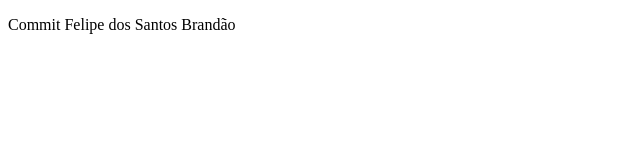
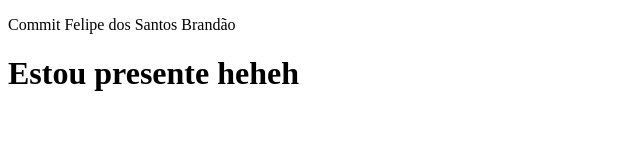
Before and after one commit to FelipeBrandao00/RepoAulaEng, a plain HTML site: page index.html in a window 1280 px wide. Shown: the whole page, without its empty margins (0-640 px from the left). Drawn offline with Linux system fonts and the light colour scheme.

Commit message:
Editando...

```diff
--- a/index.html
+++ b/index.html
@@ -8,5 +8,6 @@
 </head>
 <body>
     <p>Commit Felipe dos Santos Brandão</p>
+    <h1>Estou presente heheh</h1>
 </body>
 </html>
```
